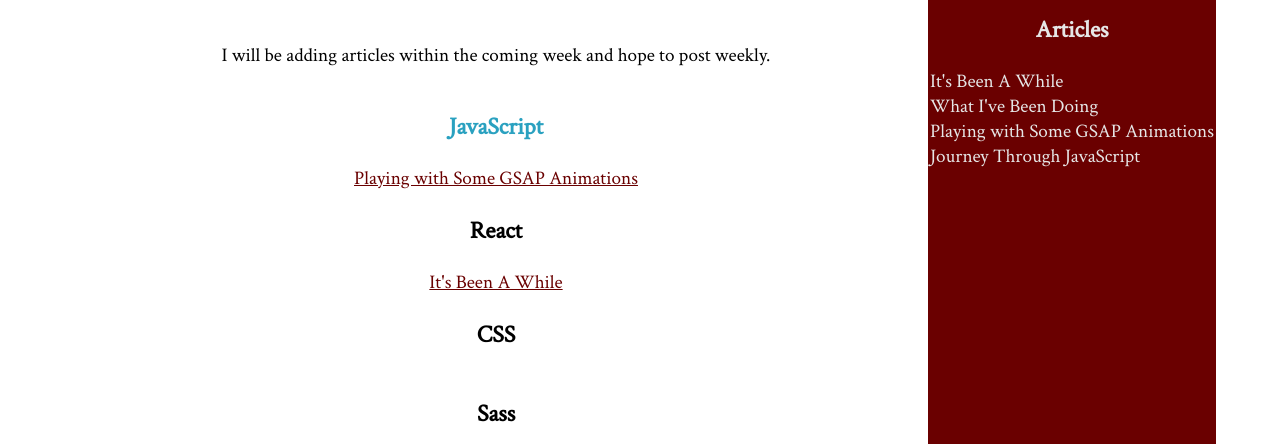
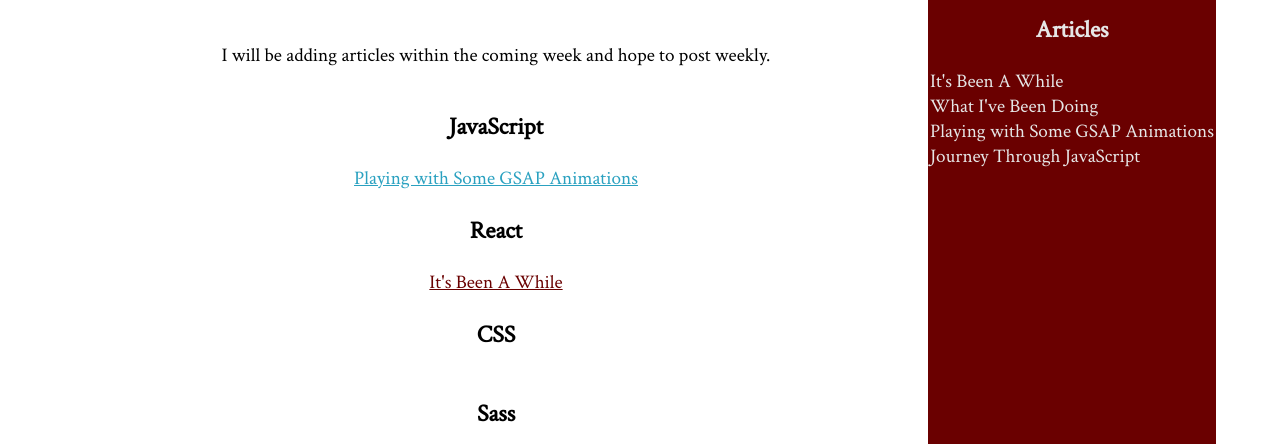
Before and after one commit to JY16/journeythroughjavascript, a plain HTML site: page articles.html in a window 1280 px wide. In both pictures the pointer is over the link 495 px from the left and 534 px from the top of the page. Shown: the part 356-800 px from the top of the page. Drawn offline with Linux system fonts and the light colour scheme.

Commit message:
Update articles' page links

```diff
--- a/css/blog.css
+++ b/css/blog.css
@@ -229,10 +229,10 @@ aside {
     display: flex;
     flex-direction: column;
     align-items: center; }
-.art-cate a {
+.categories .article a {
    color: #6a0000;
 }
-.art-cate:hover {
+.categories .article a:hover {
    color: #2aa1c0;
  }
 .inner-wrapper .related h3 {
```
